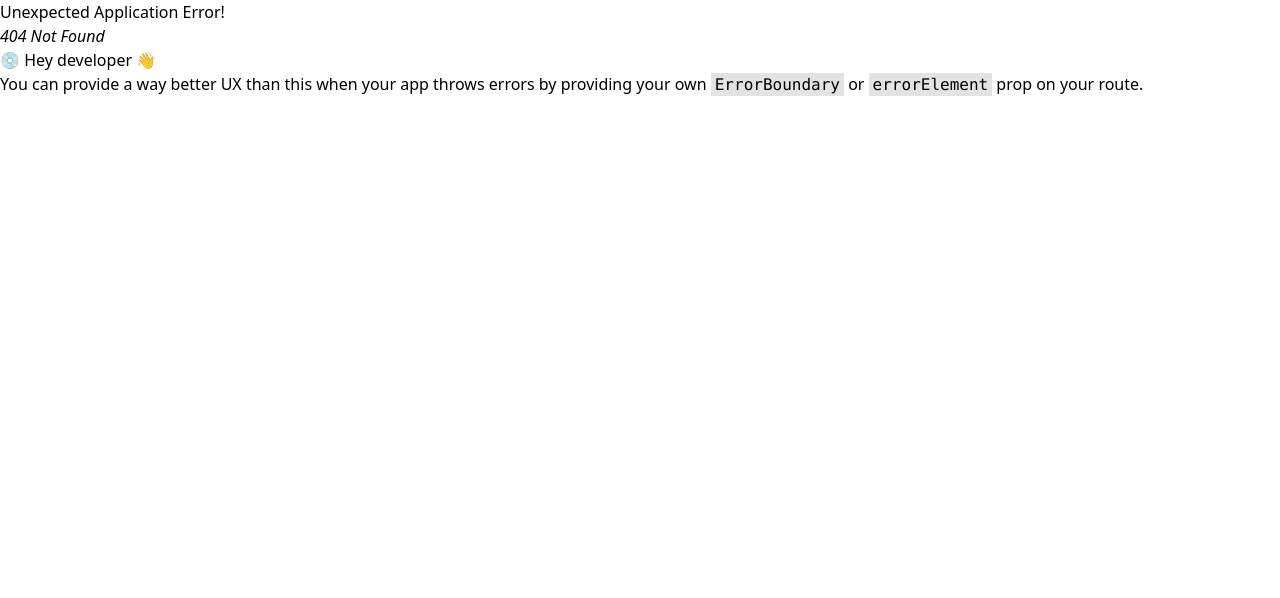
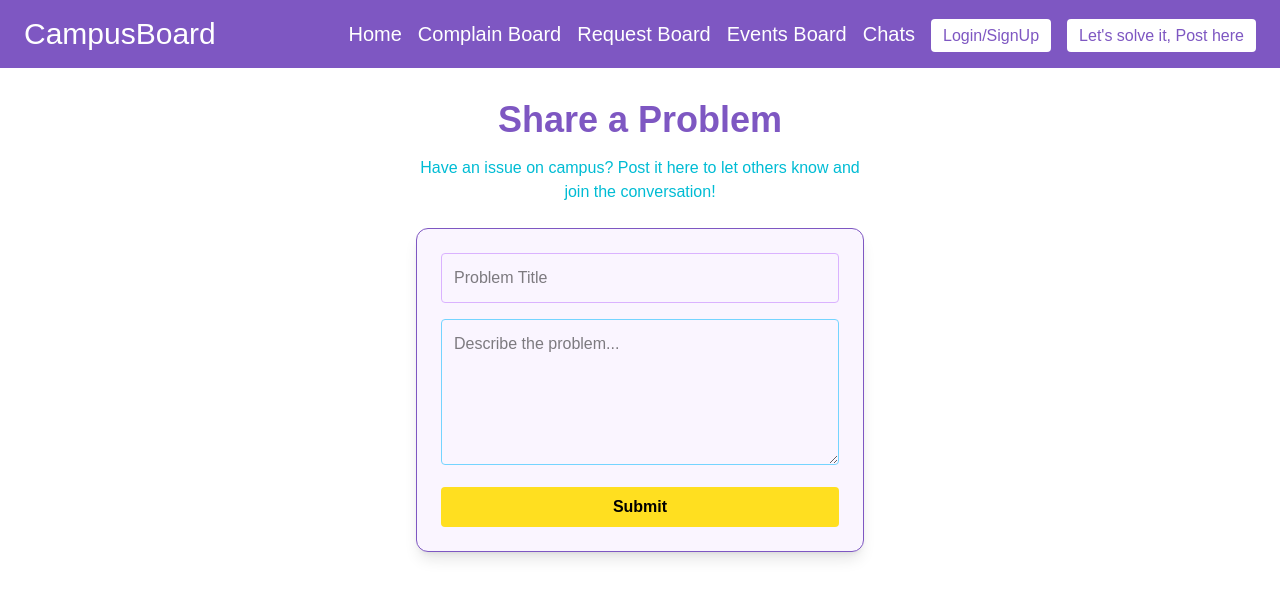
Before and after one commit to KaziShahHamza/campus-board-2, a React (Vite) app in the folder client/: page /post in a window 1280 px wide. Before the commit this address had no page. Shown: the top 598 px of the page. Built offline with nearby package versions, Linux system fonts and the light colour scheme.

Commit message:
Add context, login, signup, post page

```diff
--- a/client/src/components/Navbar.jsx
+++ b/client/src/components/Navbar.jsx
@@ -13,35 +13,56 @@ const Navbar = () => {
 
   return (
     <nav className="bg-[#7e57c2] text-white px-6 py-4 flex justify-between items-center font-poppins">
+      <Link to="/" className="hover:text-[#ffeb3b] text-3xl">
+        CampusBoard
+      </Link>
       <div className="space-x-4">
-      <Link to="/" className="hover:text-[#ffeb3b]">Home</Link>
-      <Link to="/chats" className="hover:text-[#ffeb3b]">Chats</Link>
-      <Link to="/complain-board" className="hover:text-[#ffeb3b]">Complain Board</Link>
-      <Link to="/request-board" className="hover:text-[#ffeb3b]">Request Board</Link>
-      <Link to="/events-board" className="hover:text-[#ffeb3b]">Events Board</Link>
+        <Link to="/" className="hover:text-[#ffeb3b] text-xl">
+          Home
+        </Link>
+        <Link to="/complain-board" className="hover:text-[#ffeb3b] text-xl">
+          Complain Board
+        </Link>
+        <Link to="/request-board" className="hover:text-[#ffeb3b] text-xl">
+          Request Board
+        </Link>
+        <Link to="/events-board" className="hover:text-[#ffeb3b] text-xl">
+          Events Board
+        </Link>
+        <Link to="/chats" className="hover:text-[#ffeb3b] text-xl">
+          Chats
+        </Link>
         {isLoggedIn && (
-        <Link to="/dashboard" className="hover:text-[#ffeb3b]">Dashboard</Link>
+          <Link
+            to="/dashboard"
+            className="bg-white text-[#7e57c2] px-3 py-2 rounded hover:bg-[#00bcd4] hover:text-white transition"
+          >
+            Dashboard
+          </Link>
         )}
-    </div>
-    <div>
         {isLoggedIn ? (
           <button
             onClick={handleLogout}
-          className="bg-[#ffeb3b] text-black px-3 py-1 rounded hover:bg-white transition"
+            className="bg-[#ffeb3b] text-black px-3 py-1 rounded hover:bg-white transition cursor-pointer"
           >
             Logout
           </button>
         ) : (
           <Link
             to="/login"
-          className="bg-white text-[#7e57c2] px-3 py-1 rounded hover:bg-[#00bcd4] hover:text-white transition"
+            className="bg-white text-[#7e57c2] px-3 py-2 rounded hover:bg-[#00bcd4] hover:text-white transition"
           >
             Login/SignUp
           </Link>
         )}
+        <Link
+          to="/post"
+          className="bg-white text-[#7e57c2] px-3 py-2 rounded hover:bg-[#00bcd4] hover:text-white transition"
+        >
+          Let's solve it, Post here
+        </Link>
       </div>
     </nav>
-
   );
 };
 
--- a/client/src/components/PostList.jsx
+++ b/client/src/components/PostList.jsx
@@ -1,8 +1,11 @@
-// src/components/PostList.js
 import CommentForm from "./CommentForm";
 import CommentList from "./CommentList";
+import useAuth from "../context/useAuth";
+import { Link } from "react-router";
 
 function PostList({ posts, onAddComment, onVote, onToggleSolved }) {
+  const { user } = useAuth(); // ✅ Check login
+
   return (
     <div>
       <h2 className="text-2xl font-bold text-purple-600 mb-4 font-poppins">
@@ -28,20 +31,47 @@ function PostList({ posts, onAddComment, onVote, onToggleSolved }) {
           </small>
 
           <div className="flex items-center mt-2 space-x-2">
-            <button onClick={() => onVote(post._id, "up")}>👍</button>
+            <button
+              onClick={() => user && onVote(post._id, "up")}
+              disabled={!user}
+              className={!user ? "opacity-50 cursor-not-allowed" : ""}
+              title={!user ? "Login to vote" : ""}
+            >
+              👍
+            </button>
             <span>{post.upvotes || 0}</span>
-            <button onClick={() => onVote(post._id, "down")}>👎</button>
+
+            <button
+              onClick={() => user && onVote(post._id, "down")}
+              disabled={!user}
+              className={!user ? "opacity-50 cursor-not-allowed" : ""}
+              title={!user ? "Login to vote" : ""}
+            >
+              👎
+            </button>
             <span>{post.downvotes || 0}</span>
+
             <button
-              onClick={() => onToggleSolved(post._id)}
-              className="ml-auto text-sm text-sky-500 hover:underline"
+              onClick={() => user && onToggleSolved(post._id)}
+              disabled={!user}
+              className={`ml-auto text-sm text-sky-500 hover:underline ${
+                !user ? "opacity-50 cursor-not-allowed" : ""
+              }`}
+              title={!user ? "Login to toggle" : ""}
             >
               {post.isSolved ? "Mark Unsolved" : "Mark Solved"}
             </button>
           </div>
 
           <CommentList comments={post.comments || []} />
-          <CommentForm postId={post._id} onAddComment={onAddComment} />
+          {user ? (
+            <CommentForm postId={post._id} onAddComment={onAddComment} />
+          ) : (
+            <p className="text-sm text-gray-500 mt-2">
+              <Link to="/login" className="text-sky-500">Login </Link>
+              to comment.
+            </p>
+          )}
         </div>
       ))}
     </div>
--- /dev/null
+++ b/client/src/context/AuthContext.jsx
@@ -0,0 +1,61 @@
+import { useEffect, useState } from "react";
+import { AuthContext } from "../context/useAuth";
+
+// export const AuthContext = createContext();
+
+export const AuthProvider = ({ children }) => {
+  const [user, setUser] = useState(null);
+
+  // Load user from localStorage on page refresh
+  useEffect(() => {
+    const token = localStorage.getItem("token");
+    const userData = localStorage.getItem("user");
+    if (token && userData) {
+      setUser(JSON.parse(userData));
+    }
+  }, []);
+
+  const login = async ({ email, password }) => {
+    const res = await fetch("http://localhost:5000/api/auth/login", {
+      method: "POST",
+      headers: { "Content-Type": "application/json" },
+      body: JSON.stringify({ email, password }),
+    });
+
+    const data = await res.json();
+    if (!res.ok) throw new Error(data.error || "Login failed");
+
+    localStorage.setItem("token", data.token);
+    localStorage.setItem("user", JSON.stringify(data.user));
+    setUser(data.user);
+  };
+
+  const signup = async ({ username, email, password }) => {
+    const res = await fetch("http://localhost:5000/api/auth/signup", {
+      method: "POST",
+      headers: { "Content-Type": "application/json" },
+      body: JSON.stringify({ username, email, password }),
+    });
+
+    const data = await res.json();
+    if (!res.ok) throw new Error(data.error || "Signup failed");
+
+    localStorage.setItem("token", data.token);
+    localStorage.setItem("user", JSON.stringify(data.user));
+    setUser(data.user);
+  };
+
+  const logout = () => {
+    localStorage.removeItem("token");
+    localStorage.removeItem("user");
+    setUser(null);
+  };
+
+  return (
+    <AuthContext.Provider value={{ user, login, signup, logout }}>
+      {children}
+    </AuthContext.Provider>
+  );
+};
+
+export default AuthProvider;
--- /dev/null
+++ b/client/src/context/useAuth.jsx
@@ -0,0 +1,7 @@
+import { createContext, useContext } from "react";
+
+export const AuthContext = createContext();
+
+const useAuth = () => useContext(AuthContext);
+
+export default useAuth;
--- a/client/src/main.jsx
+++ b/client/src/main.jsx
@@ -1,14 +1,17 @@
-import { StrictMode } from 'react'
-import { createRoot } from 'react-dom/client'
-import './index.css'
-import App from './App.jsx'
+import { StrictMode } from "react";
+import { createRoot } from "react-dom/client";
+import "./index.css";
+import App from "./App.jsx";
 import { RouterProvider } from "react-router";
 import router from "./router";
+import { AuthProvider } from "./context/AuthContext";
 
-createRoot(document.getElementById('root')).render(
+createRoot(document.getElementById("root")).render(
   <StrictMode>
-    <RouterProvider router={router}>
-      <App />
-    </RouterProvider>
-  </StrictMode>,
-)
+    <AuthProvider>
+      <RouterProvider router={router}>
+        <App />
+      </RouterProvider>
+    </AuthProvider>
+  </StrictMode>
+);
--- a/client/src/pages/Home.jsx
+++ b/client/src/pages/Home.jsx
@@ -1,5 +1,4 @@
 import { useState, useEffect } from "react";
-import PostForm from "../components/PostForm";
 import PostList from "../components/PostList";
 
 // src/pages/Home.js
@@ -20,9 +19,9 @@ function Home() {
     fetchPosts();
   }, []);
 
-  const addPost = (newPost) => {
-    setPosts([newPost, ...posts]);
-  };
+  // const addPost = (newPost) => {
+  //   setPosts([newPost, ...posts]);
+  // };
 
   const addComment = (postId, newComment) => {
     const updatedPosts = posts.map((post) =>
@@ -60,7 +59,6 @@ function Home() {
       <h1 className="text-3xl font-bold text-[#00bcd4] mb-6">
         Campus Problem Board
       </h1>
-      <PostForm onAddPost={addPost} />
       <PostList
         posts={posts}
         onAddComment={addComment}
--- a/client/src/pages/Login.jsx
+++ b/client/src/pages/Login.jsx
@@ -1,36 +1,26 @@
 // src/pages/Login.jsx
 import { useState } from "react";
 import { useNavigate } from "react-router";
+import useAuth from "../context/useAuth";
 
 function Login() {
   const [form, setForm] = useState({ email: "", password: "" });
   const [error, setError] = useState("");
   const navigate = useNavigate();
+  const { login } = useAuth();
 
-  const handleChange = (e) => {
+  const handleChange = (e) =>
     setForm({ ...form, [e.target.name]: e.target.value });
-  };
 
   const handleSubmit = async (e) => {
     e.preventDefault();
     setError("");
 
     try {
-      const res = await fetch("http://localhost:5000/api/auth/login", {
-        method: "POST",
-        headers: { "Content-Type": "application/json" },
-        body: JSON.stringify(form),
-      });
-
-      const data = await res.json();
-      if (!res.ok) return setError(data.error || "Login failed");
-
-      localStorage.setItem("token", data.token);
+      await login(form);
       navigate("/dashboard");
-      alert("Login successful");
     } catch (err) {
-      console.error(err);
-      setError("Something went wrong");
+      setError(err.message);
     }
   };
 
--- /dev/null
+++ b/client/src/pages/PostProblem.jsx
@@ -0,0 +1,84 @@
+import { useState } from "react";
+import { useNavigate } from "react-router";
+
+const PostProblem = () => {
+  const [title, setTitle] = useState("");
+  const [description, setDescription] = useState("");
+  const [error, setError] = useState("");
+  const navigate = useNavigate();
+
+  const handleSubmit = async (e) => {
+    e.preventDefault();
+    setError("");
+
+    try {
+      const res = await fetch("http://localhost:5000/api/create", {
+        method: "POST",
+        headers: {
+          "Content-Type": "application/json",
+        },
+        body: JSON.stringify({ title, description }),
+      });
+
+      const data = await res.json();
+
+      if (!res.ok) {
+        setError(data.error || "Something went wrong");
+        return;
+      }
+
+      setTitle("");
+      setDescription("");
+      navigate("/");
+    } catch (err) {
+      setError("Failed to submit post");
+      console.error(err);
+    }
+  };
+
+  return (
+    <div className="min-h-screen bg-white px-4 py-8 flex flex-col items-center">
+      <h1 className="text-4xl font-bold text-[#7e57c2] mb-4 font-poppins">
+        Share a Problem
+      </h1>
+      <p className="text-[#00bcd4] text-center max-w-md mb-6 font-nunito">
+        Have an issue on campus? Post it here to let others know and join the
+        conversation!
+      </p>
+
+      <form
+        onSubmit={handleSubmit}
+        className="bg-purple-50 border border-[#7e57c2] p-6 rounded-xl shadow-lg w-full max-w-md space-y-4"
+      >
+        {error && <p className="text-red-500 text-sm">{error}</p>}
+
+        <input
+          type="text"
+          placeholder="Problem Title"
+          value={title}
+          onChange={(e) => setTitle(e.target.value)}
+          required
+          className="w-full p-3 border border-purple-300 rounded focus:outline-none focus:ring-2 focus:ring-purple-500 font-poppins"
+        />
+
+        <textarea
+          placeholder="Describe the problem..."
+          value={description}
+          onChange={(e) => setDescription(e.target.value)}
+          required
+          rows={5}
+          className="w-full p-3 border border-sky-300 rounded focus:outline-none focus:ring-2 focus:ring-sky-500 font-poppins"
+        />
+
+        <button
+          type="submit"
+          className="w-full py-2 bg-yellow-300 hover:bg-yellow-400 text-black font-bold rounded font-nunito transition"
+        >
+          Submit
+        </button>
+      </form>
+    </div>
+  );
+};
+
+export default PostProblem;
--- a/client/src/pages/Signup.jsx
+++ b/client/src/pages/Signup.jsx
@@ -1,6 +1,7 @@
 // src/pages/Signup.jsx
 import { useState } from "react";
 import { useNavigate } from "react-router";
+import useAuth from "../context/AuthContext";
 
 function Signup() {
   const [form, setForm] = useState({
@@ -10,30 +11,20 @@ function Signup() {
   });
   const [error, setError] = useState("");
   const navigate = useNavigate();
+  const { signup } = useAuth();
 
-  const handleChange = (e) => {
+  const handleChange = (e) =>
     setForm({ ...form, [e.target.name]: e.target.value });
-  };
 
   const handleSubmit = async (e) => {
     e.preventDefault();
     setError("");
 
     try {
-      const res = await fetch("http://localhost:5000/api/auth/signup", {
-        method: "POST",
-        headers: { "Content-Type": "application/json" },
-        body: JSON.stringify(form),
-      });
-
-      const data = await res.json();
-      if (!res.ok) return setError(data.error || "Signup failed");
-
-      alert("Signup successful.");
+      await signup(form);
       navigate("/dashboard");
     } catch (err) {
-      console.error(err);
-      setError("Something went wrong");
+      setError(err.message);
     }
   };
 
--- a/client/src/router.jsx
+++ b/client/src/router.jsx
@@ -10,6 +10,7 @@ import Chats from "./pages/Chats";
 import ComplainBoard from "./pages/ComplainBoard";
 import RequestBoard from "./pages/RequestBoard";
 import EventsBoard from "./pages/EventsBoard";
+import PostProblem from "./pages/PostProblem";
 
 const router = createBrowserRouter([
   {
@@ -19,6 +20,7 @@ const router = createBrowserRouter([
       { index: true, element: <Home /> },
       { path: "login", element: <Login /> },
       { path: "signup", element: <Signup /> },
+      { path: "post", element: <PostProblem /> },
       {
         path: "dashboard",
         element: (
```
Also changed, not shown: 2 other files (tests, documents, lock files or other folders). Lines whose indentation alone changed are shown as unchanged.
